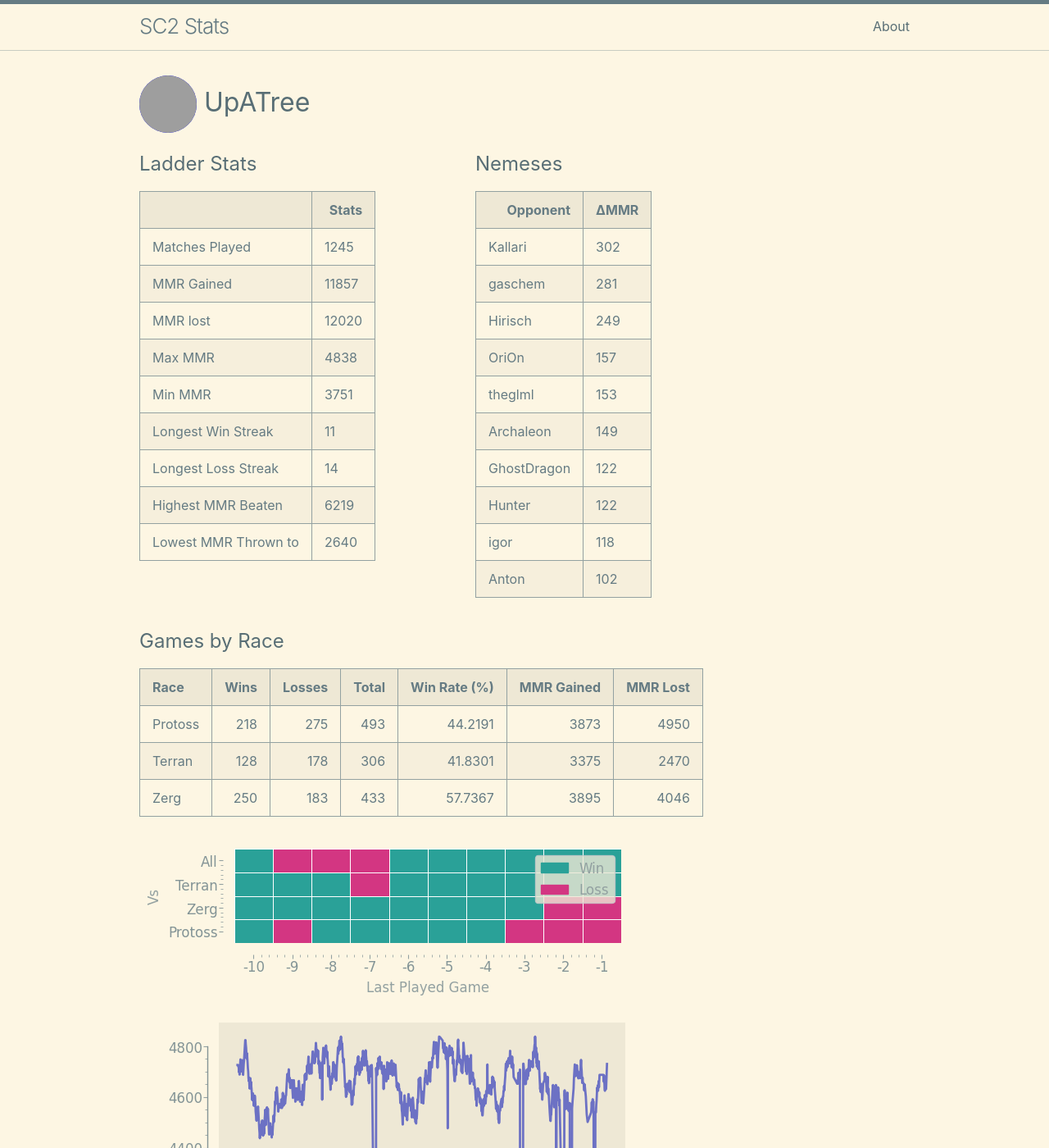
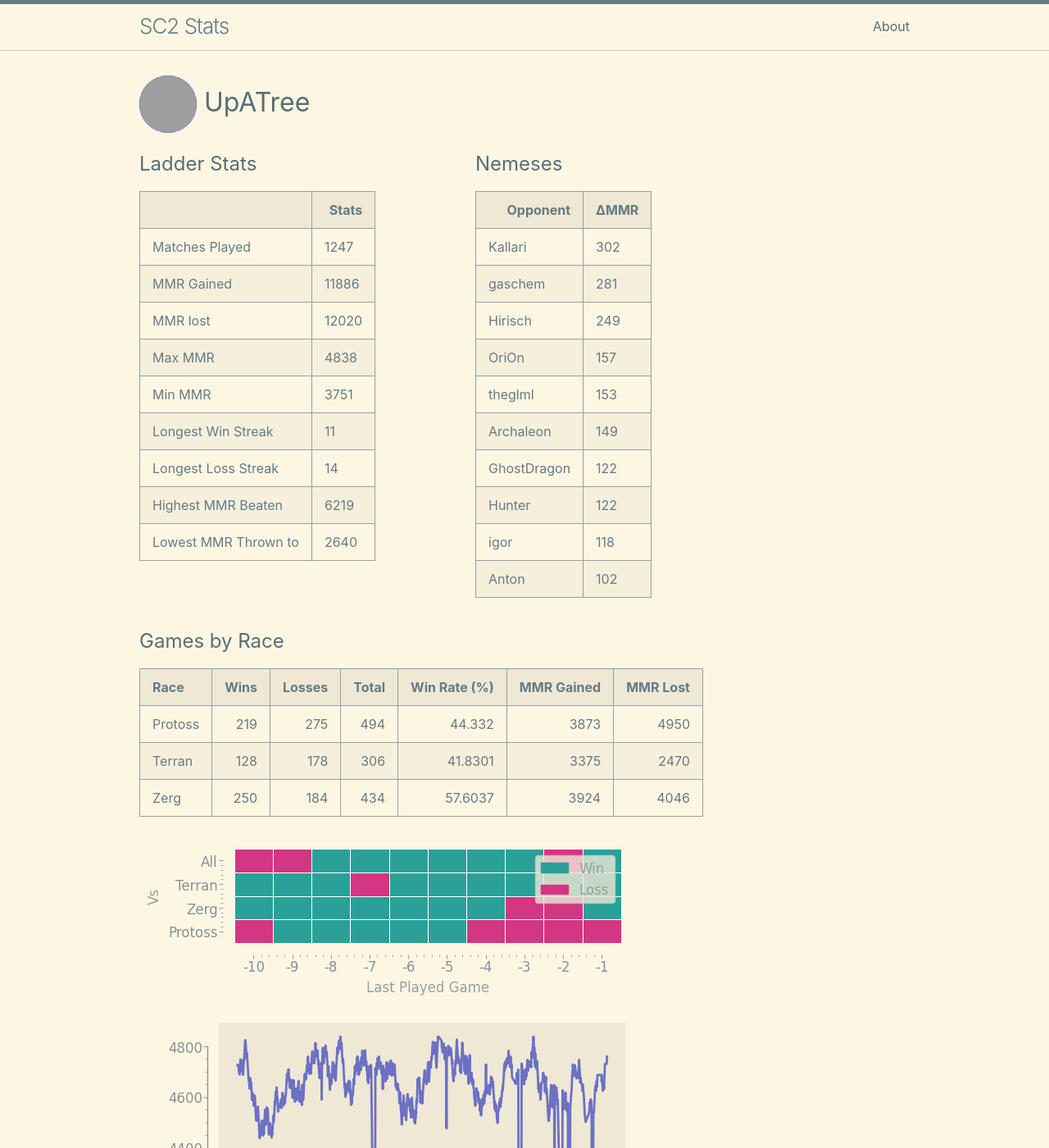
Before and after one commit to kylermurphy/UpATree, a Jekyll site: the page built from docs/index.md, in a window 1280 px wide and 1400 px high. Shown: the whole window at 82% size. Built offline with Jekyll 4.4.1, drawn with Linux system fonts in a browser that asks for light colours; grey boxes are pictures that could not be loaded.

Commit message:
running on push

```diff
--- a/docs/index.md
+++ b/docs/index.md
@@ -18,11 +18,11 @@ layout: home
   <tbody>
     <tr>
       <td>Matches Played</td>
-      <td>1245</td>
+      <td>1247</td>
     </tr>
     <tr>
       <td>MMR Gained</td>
-      <td>11857</td>
+      <td>11886</td>
     </tr>
     <tr>
       <td>MMR lost</td>
@@ -114,9 +114,9 @@ layout: home
 
 | Race    |   Wins |   Losses |   Total |   Win Rate (%) |   MMR Gained |   MMR Lost |
 |:--------|-------:|---------:|--------:|---------------:|-------------:|-----------:|
-| Protoss |    218 |      275 |     493 |        44.2191 |         3873 |       4950 |
+| Protoss |    219 |      275 |     494 |        44.332  |         3873 |       4950 |
 | Terran  |    128 |      178 |     306 |        41.8301 |         3375 |       2470 |
-| Zerg    |    250 |      183 |     433 |        57.7367 |         3895 |       4046 |
+| Zerg    |    250 |      184 |     434 |        57.6037 |         3924 |       4046 |
 
 ![Games by Race](./assets/gm_hist.png)
 
--- a/log.txt
+++ b/log.txt
@@ -474,3 +474,4 @@ Writing a log file 2025-03-14 23:23:29.
 Writing a log file 2025-03-14 23:48:07.
 Writing a log file 2025-03-15 16:25:25.
 Writing a log file 2025-03-15 16:48:04.
+Writing a log file 2025-03-15 17:17:55.
```
Also changed, not shown: docs/assets/MMR.png, docs/assets/daily.png, docs/assets/gm_hist.png, docs/assets/r_wrt.png, 1 other file.
